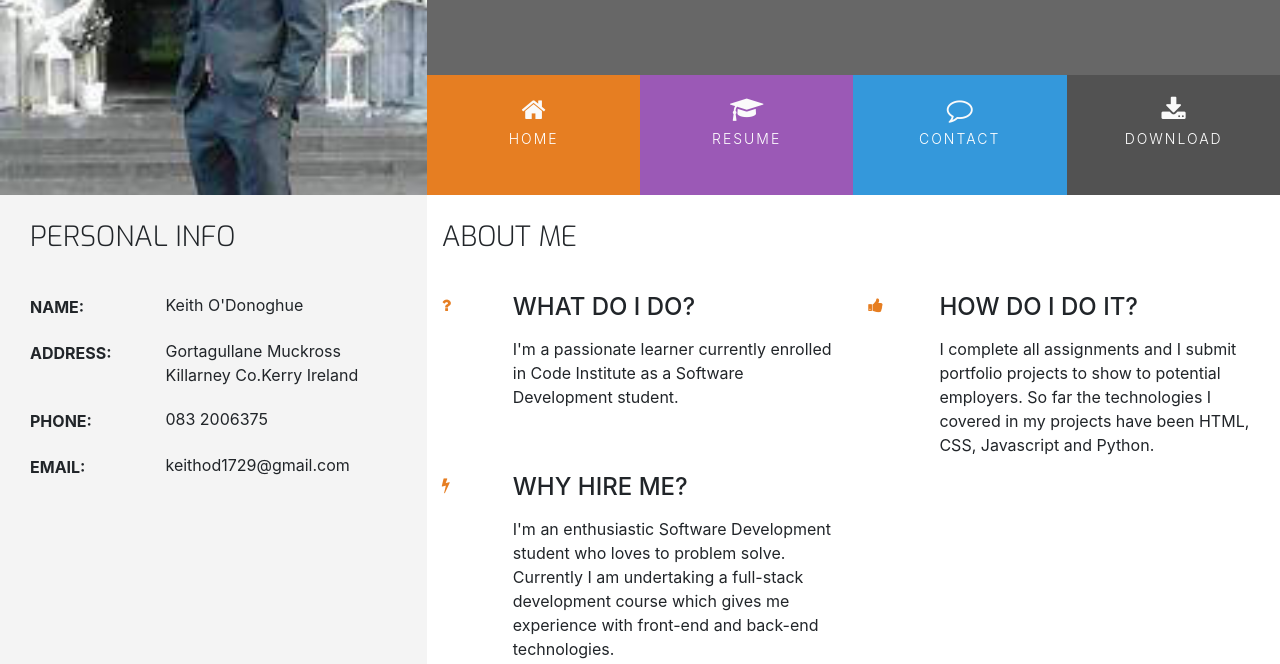
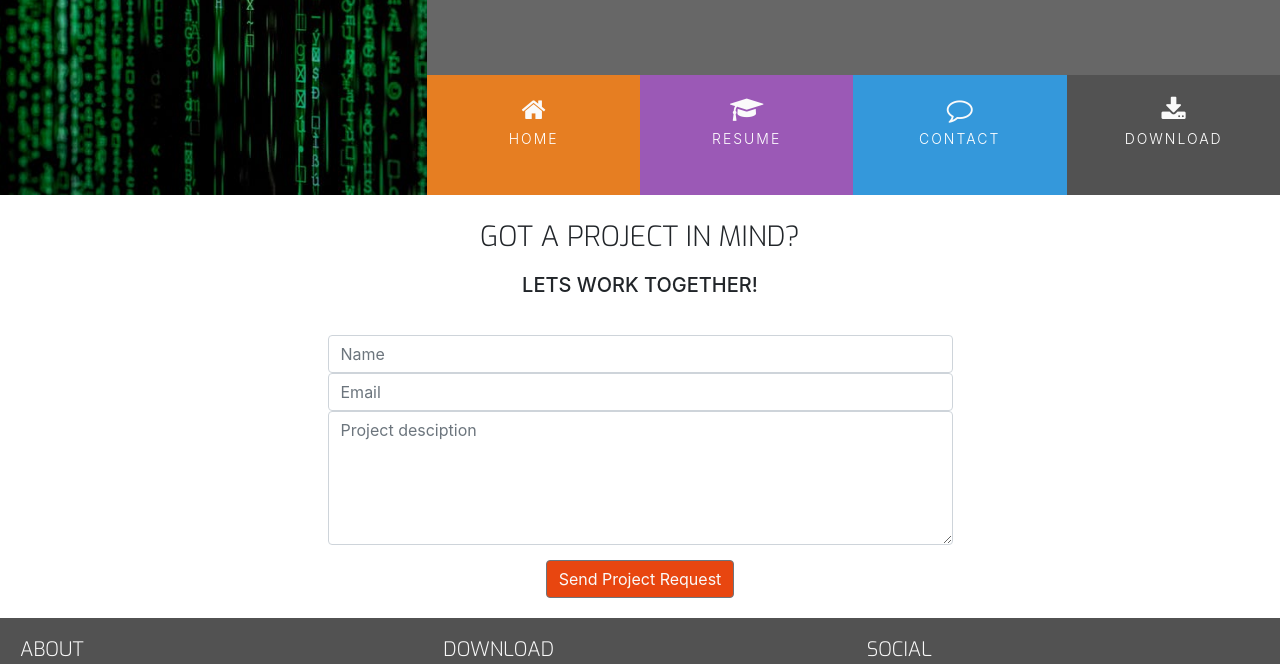
Before and after one commit to keith1729/Resume, a plain HTML site: page contact.html in a window 1280 px wide. Shown: the part 174-838 px from the top of the page. Drawn offline with nearby package versions, Linux system fonts and the light colour scheme.

Commit message:
Added contact form

```diff
--- a/assets/css/style.css
+++ b/assets/css/style.css
@@ -16,6 +16,10 @@
 
 .bg-color-work-history {
   background-color: #9b59b6;
+}
+
+.bg-color-contact {
+  background-color: #fff;
 }
 
 .ui-menu-color-home {
@@ -69,7 +73,7 @@ h4 {
 
 .history-heading,
 .section-heading {
-  font-family: 'Exo', sans-serif;
+  font-family: "Exo", sans-serif;
   font-weight: 300;
   margin-top: 25px;
   margin-bottom: 40px;
@@ -86,7 +90,7 @@ header {
 }
 
 .logo {
-  background: url("../images/resume_pic.jpg");
+  background: url("../images/pexels-markusspiske-1089438.jpg");
   background-position: center;
   background-repeat: no-repeat;
   background-size: cover;
@@ -312,7 +316,7 @@ footer {
   left: 2.5em;
   top: 3em;
   display: block;
-  font-family: 'Exo', sans-serif;
+  font-family: "Exo", sans-serif;
   font-weight: 500;
   font-size: 0.8em;
   padding: 0;
@@ -327,6 +331,43 @@ footer {
   position: absolute;
   left: -6px;
   border-radius: 12px;
-  content: '';
+  content: "";
   background: #fafafa;
 }
+
+.history-items {
+  margin-bottom: 30px;
+}
+
+/*-----------------------------Contact Form*/
+
+.contact-heading {
+  font-family: "Exo", sans-serif;
+  font-weight: 300;
+  margin-top: 25px;
+  margin-bottom: 20px;
+}
+
+.center-form {
+  padding-top: 10px;
+  margin: 0 auto;
+  max-width: 70%;
+}
+
+button[type="submit"] {
+  margin-top: 15px;
+  margin-bottom: 20px;
+  color: #fafafa;
+  background-color: #e84610;
+}
+
+/*-----------------------------Media Queries*/
+
+@media (min-width: 992px) {
+  .center-form {
+    padding-top: 30px;
+    min-height: 240px;
+    margin: 0 auto;
+    max-width: 50%;
+  }
+}
--- a/contact.html
+++ b/contact.html
@@ -74,110 +74,47 @@
       </div>
     </header>
     <section class="container-fluid">
-      <div class="row">
-        <div class="col-md-4 bg-color-personal-info section-column">
-          <div class="row">
-            <div class="col-12">
-              <h3 class="section-heading uppercase">Personal Info</h3>
-            </div>
-          </div>
-          <div class="personal-info-item">
-            <div class="key">
-              <p class="uppercase">Name:</p>
-            </div>
-            <div class="value">
-              <p>Keith O'Donoghue</p>
-            </div>
-          </div>
-          <div class="personal-info-item">
-            <div class="key">
-              <p class="uppercase">Address:</p>
-            </div>
-            <div class="value">
-              <p>Gortagullane Muckross Killarney Co.Kerry Ireland</p>
-            </div>
-          </div>
-          <div class="personal-info-item">
-            <div class="key">
-              <p class="uppercase">Phone:</p>
-            </div>
-            <div class="value">
-              <p>083 2006375</p>
-            </div>
-          </div>
-          <div class="personal-info-item">
-            <div class="key">
-              <p class="uppercase">Email:</p>
-            </div>
-            <div class="value">
-              <p>keithod1729@gmail.com</p>
-            </div>
-          </div>
-        </div>
-        <div class="col-md-8 bg-color-three-reasons">
-          <div class="row">
-            <div class="col">
-              <h3 class="section-heading uppercase">About Me</h3>
-            </div>
-          </div>
-          <div class="row">
-            <div class="col-10 offset-1 offset-sm-0 col-sm-4 col-md-6">
-              <div class="row">
-                <div class="col-2">
-                  <i
-                    class="three-reasons-icon fa fa-question"
-                    aria-hidden="true"
-                  ></i>
-                </div>
-                <div class="col-10">
-                  <h4 class="three-reasons-heading uppercase">What do I do?</h4>
-                  <p>
-                    I'm a passionate learner currently enrolled in Code
-                    Institute as a Software Development student.
-                  </p>
+      <div class="row bg-color-contact">
+        <div class="col">
+          <h3 class="contact-heading uppercase text-center">
+            Got a project in mind?
+          </h3>
+          <h5 class="uppercase text-center">Lets work together!</h5>
+
+          <div class="center-form">
+            <form>
+              <input
+                type="text"
+                name="name"
+                id="fullname"
+                class="form-control"
+                placeholder="Name"
+                required
+              />
+              <input
+                type="email"
+                name="email"
+                id="emailaddress"
+                class="form-control"
+                placeholder="Email"
+                required
+              />
+              <textarea
+                rows="5"
+                name="projectsummary"
+                id="projectsummary"
+                class="form-control"
+                placeholder="Project desciption"
+                required
+              ></textarea>
+              <div class="form-row text-center">
+                <div class="col">
+                  <button type="submit" class="btn btn-secondary">
+                    Send Project Request
+                  </button>
                 </div>
               </div>
-            </div>
-            <div class="col-10 offset-1 offset-sm-0 col-sm-4 col-md-6">
-              <div class="row">
-                <div class="col-2">
-                  <i
-                    class="three-reasons-icon fa fa-thumbs-up"
-                    aria-hidden="true"
-                  ></i>
-                </div>
-                <div class="col-10">
-                  <h4 class="three-reasons-heading uppercase">
-                    How do I do it?
-                  </h4>
-                  <p>
-                    I complete all assignments and I submit portfolio projects
-                    to show to potential employers. So far the technologies I
-                    covered in my projects have been HTML, CSS, Javascript and
-                    Python.
-                  </p>
-                </div>
-              </div>
-            </div>
-            <div class="col-10 offset-1 offset-sm-0 col-sm-4 col-md-6">
-              <div class="row">
-                <div class="col-2">
-                  <i
-                    class="three-reasons-icon fa fa-bolt"
-                    aria-hidden="true"
-                  ></i>
-                </div>
-                <div class="col-10">
-                  <h4 class="three-reasons-heading uppercase">Why hire me?</h4>
-                  <p>
-                    I'm an enthusiastic Software Development student who loves
-                    to problem solve. Currently I am undertaking a full-stack
-                    development course which gives me experience with front-end
-                    and back-end technologies.
-                  </p>
-                </div>
-              </div>
-            </div>
+            </form>
           </div>
         </div>
       </div>
@@ -193,7 +130,7 @@
         <div class="col-sm-4">
           <h5 class="uppercase general-sub">Download</h5>
           <p class="inline-block">
-            Need a printable version of my CV. Download it here.
+            Download my CV here.
             <a href="#" target="_blank" class="cv-pdf">
               <i class="fa fa-download" aria-hidden="true"></i>
               <span class="sr-only">Download Here</span>
```
Also changed, not shown: index.html (+1 -1 lines), resume.html (+4 -2 lines), assets/images/pexels-markusspiske-1089438.jpg (added), assets/images/resume_pic.jpg (deleted).
